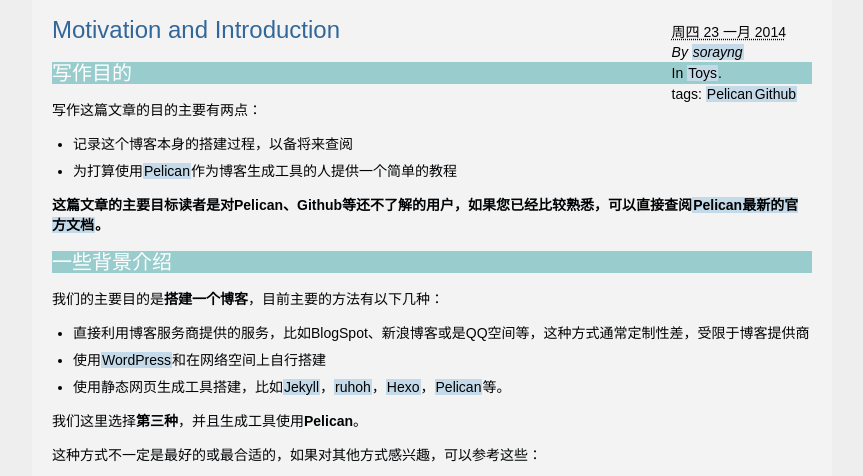
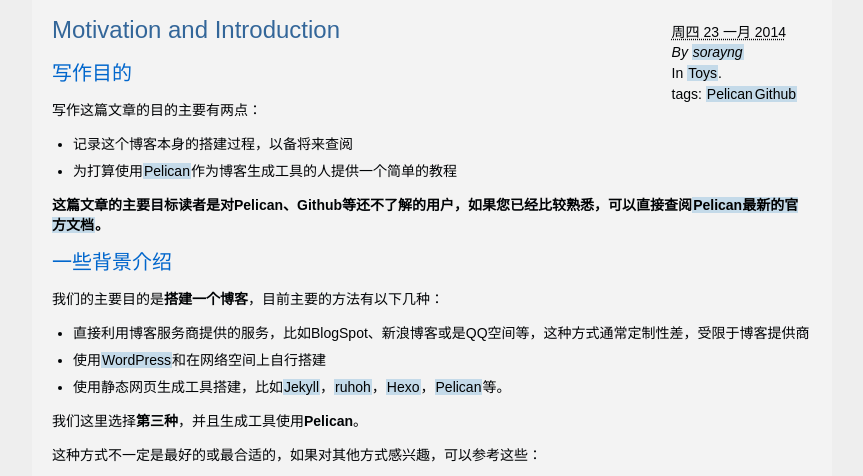
Before and after one commit to sorayng/sorayng.github.io, a plain HTML site: page index.html in a window 1280 px wide. Shown: the part 262-738 px from the top of the page, without its empty margins (208-1071 px from the left). Drawn offline with Linux system fonts and the light colour scheme.

Commit message:
update css

```diff
--- a/theme/css/main.css
+++ b/theme/css/main.css
@@ -37,7 +37,7 @@ h6 {font-size: 1em}     /* 14px */
 
 h1 {color: #d75f2d}
 h2 {color: #336699}
-h3 {background: #99CCCC ; color: #FFFFFF}
+h3 {color: #0066CC}
 
 h1, h2, h3, h4, h5, h6 {
 	font-weight: normal;
```
